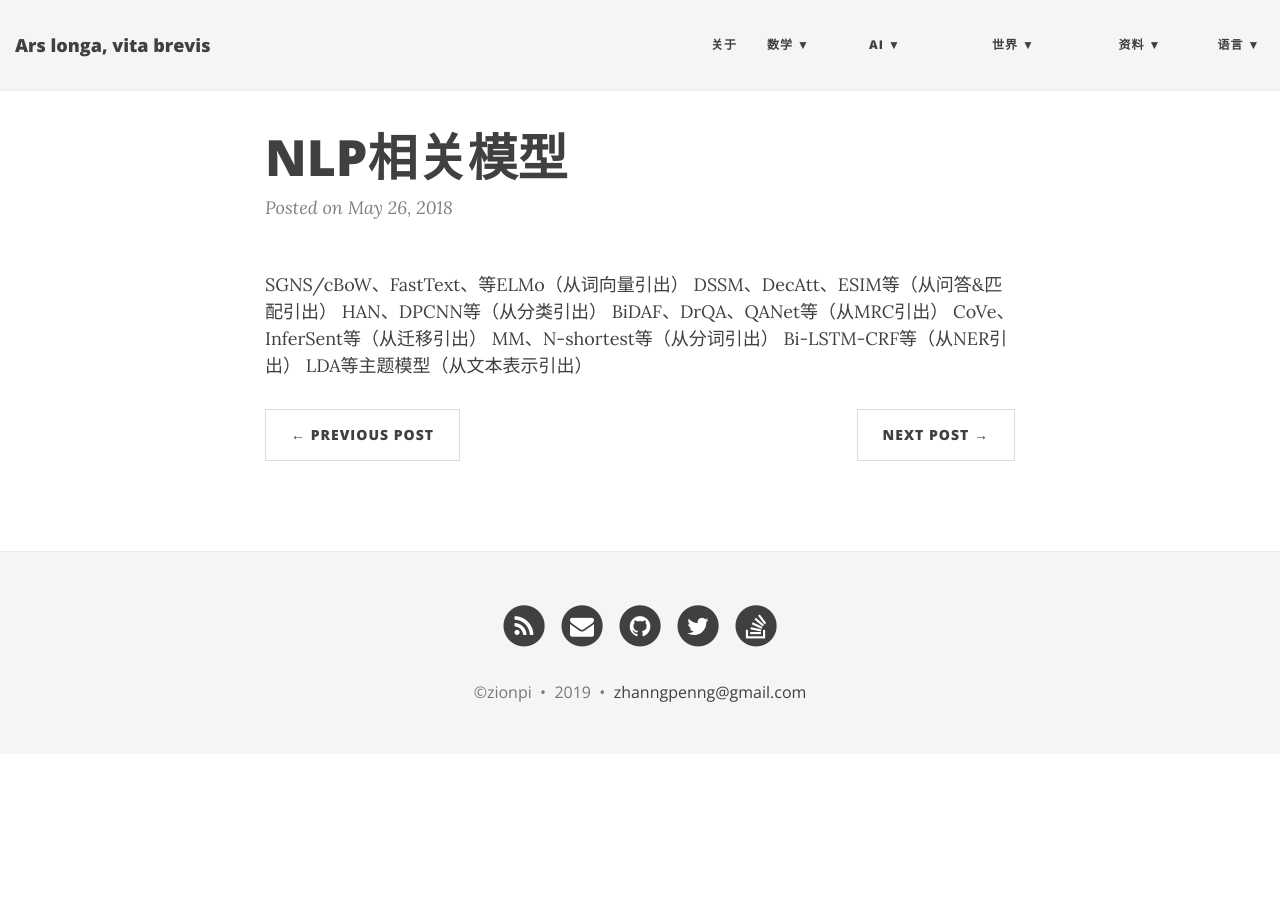
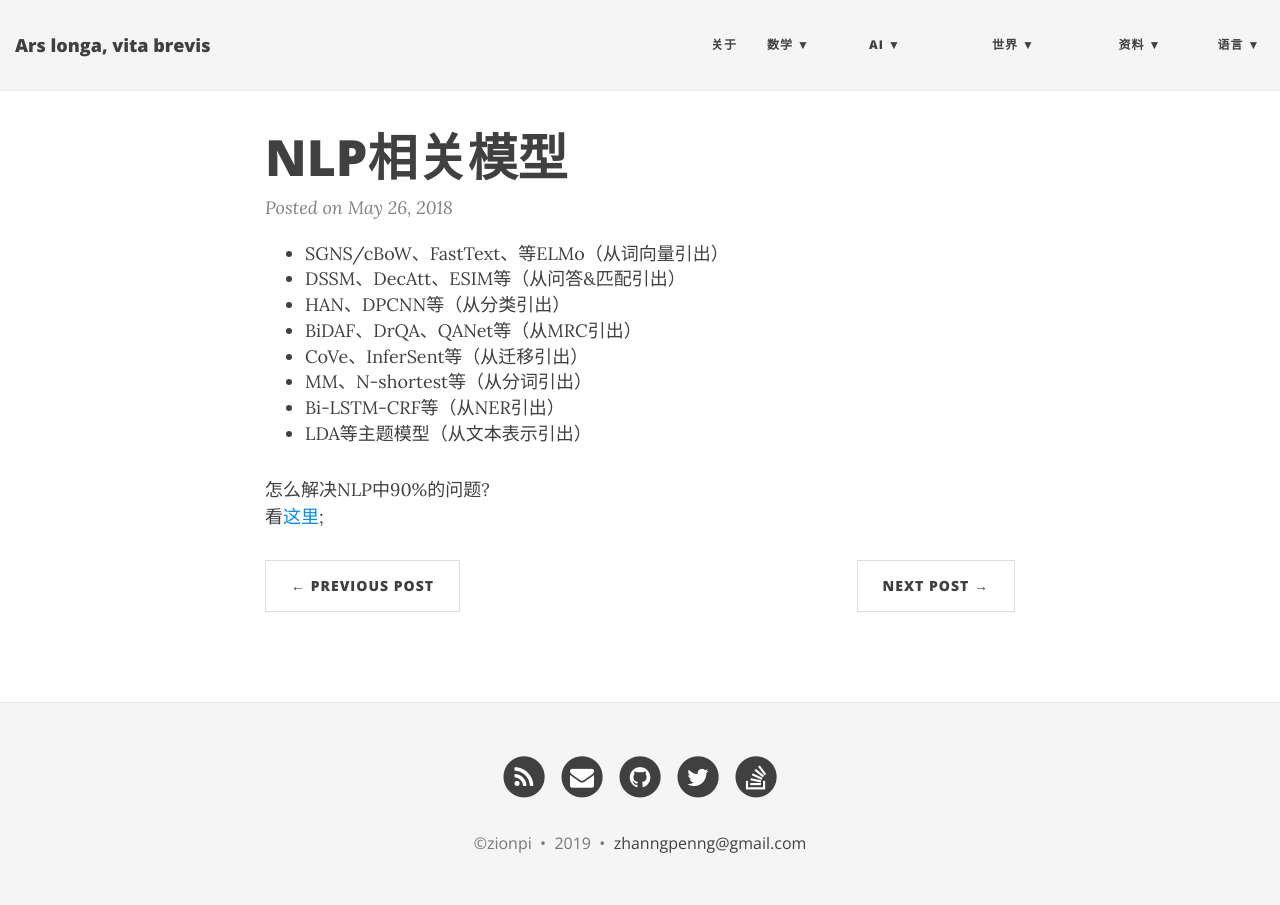
Before and after one commit to ZionPi/zionpi.github.io, a Jekyll site: the page built from _posts/2018-05-26-nlp-related-model.md, in a window 1280 px wide. Built offline with Jekyll 4.4.1, drawn with Linux system fonts in a browser that asks for light colours; nearby versions of some CDN libraries.

Commit message:
Update 2018-05-26-nlp-related-model.md

```diff
--- a/_posts/2018-05-26-nlp-related-model.md
+++ b/_posts/2018-05-26-nlp-related-model.md
@@ -2,11 +2,14 @@
 layout: post
 title: NLP相关模型
 ---
-SGNS/cBoW、FastText、等ELMo（从词向量引出）
-DSSM、DecAtt、ESIM等（从问答&匹配引出）
-HAN、DPCNN等（从分类引出）
-BiDAF、DrQA、QANet等（从MRC引出）
-CoVe、InferSent等（从迁移引出）
-MM、N-shortest等（从分词引出）
-Bi-LSTM-CRF等（从NER引出）
-LDA等主题模型（从文本表示引出）
+- SGNS/cBoW、FastText、等ELMo（从词向量引出）
+- DSSM、DecAtt、ESIM等（从问答&匹配引出）
+- HAN、DPCNN等（从分类引出）
+- BiDAF、DrQA、QANet等（从MRC引出）
+- CoVe、InferSent等（从迁移引出）
+- MM、N-shortest等（从分词引出）
+- Bi-LSTM-CRF等（从NER引出）
+- LDA等主题模型（从文本表示引出）
+
+怎么解决NLP中90%的问题?
+看[这里](https://blog.insightdatascience.com/how-to-solve-90-of-nlp-problems-a-step-by-step-guide-fda605278e4e);
```
